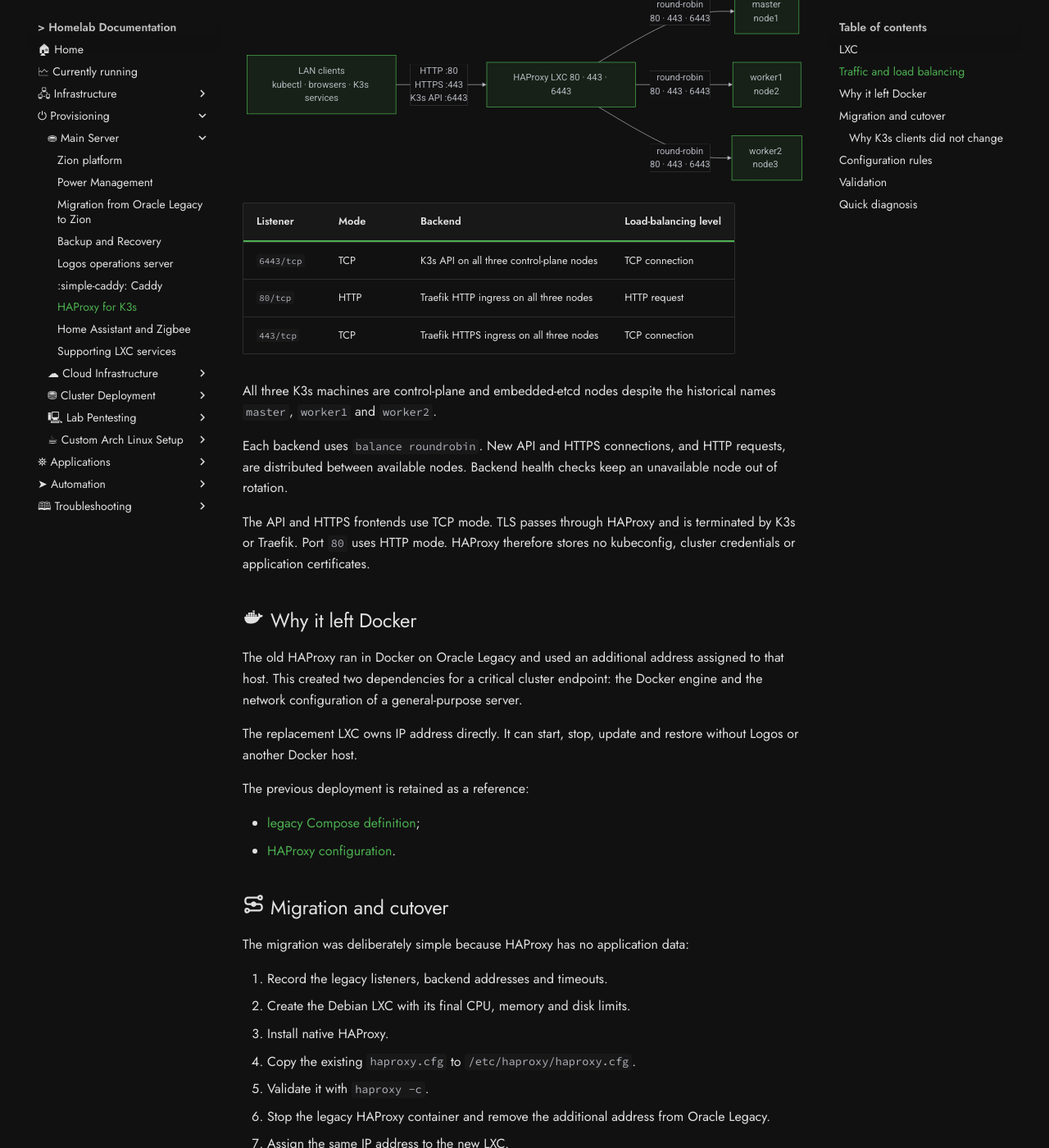
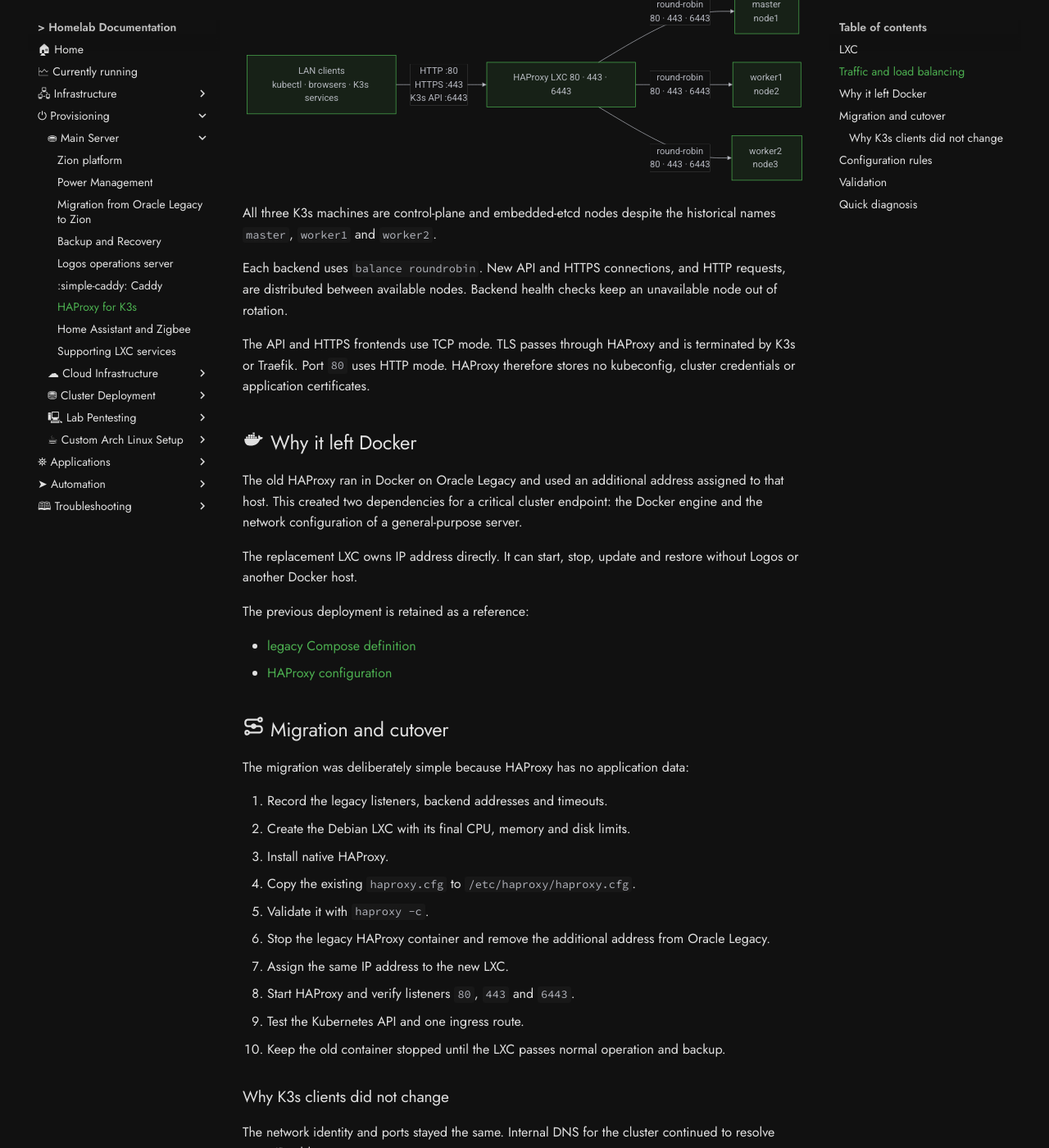
Before and after one commit to kCn3333/homelab, an MkDocs documentation site: the page built from docs/zion/haproxy.md, in a window 1280 px wide and 1400 px high, scrolled down 899 px. Shown: the whole window at 82% size. Built offline with MkDocs 1.6.1 and Material for MkDocs 9.7.7, drawn with Linux system fonts in a browser that asks for light colours; comment, search, counter and statistics services are not loaded.

Commit message:
docs: document haproxy

````diff
--- a/docs/zion/haproxy.md
+++ b/docs/zion/haproxy.md
@@ -40,12 +40,6 @@ flowchart LR
     haproxy -->|"round-robin<br/>80 · 443 · 6443"| worker2
 ```
 
-| Listener | Mode | Backend | Load-balancing level |
-|---|---|---|---|
-| `6443/tcp` | TCP | K3s API on all three control-plane nodes | TCP connection |
-| `80/tcp` | HTTP | Traefik HTTP ingress on all three nodes | HTTP request |
-| `443/tcp` | TCP | Traefik HTTPS ingress on all three nodes | TCP connection |
-
 All three K3s machines are control-plane and embedded-etcd nodes despite the historical names `master`, `worker1` and `worker2`.
 
 Each backend uses `balance roundrobin`. New API and HTTPS connections, and HTTP requests, are distributed between available nodes. Backend health checks keep an unavailable node out of rotation.
@@ -61,8 +55,8 @@ The replacement LXC owns IP address directly. It can start, stop, update and res
 
 The previous deployment is retained as a reference:
 
-- [legacy Compose definition](https://github.com/kCn3333/docker-compose/blob/main/haproxy/docker-compose.yaml);
-- [HAProxy configuration](https://github.com/kCn3333/docker-compose/blob/main/haproxy/haproxy.cfg).
+- [legacy Compose definition](https://github.com/kCn3333/docker-compose/blob/main/haproxy/docker-compose.yaml)
+- [HAProxy configuration](https://github.com/kCn3333/docker-compose/blob/main/haproxy/haproxy.cfg)
 
 ## :material-transit-connection-variant: Migration and cutover
 
````
